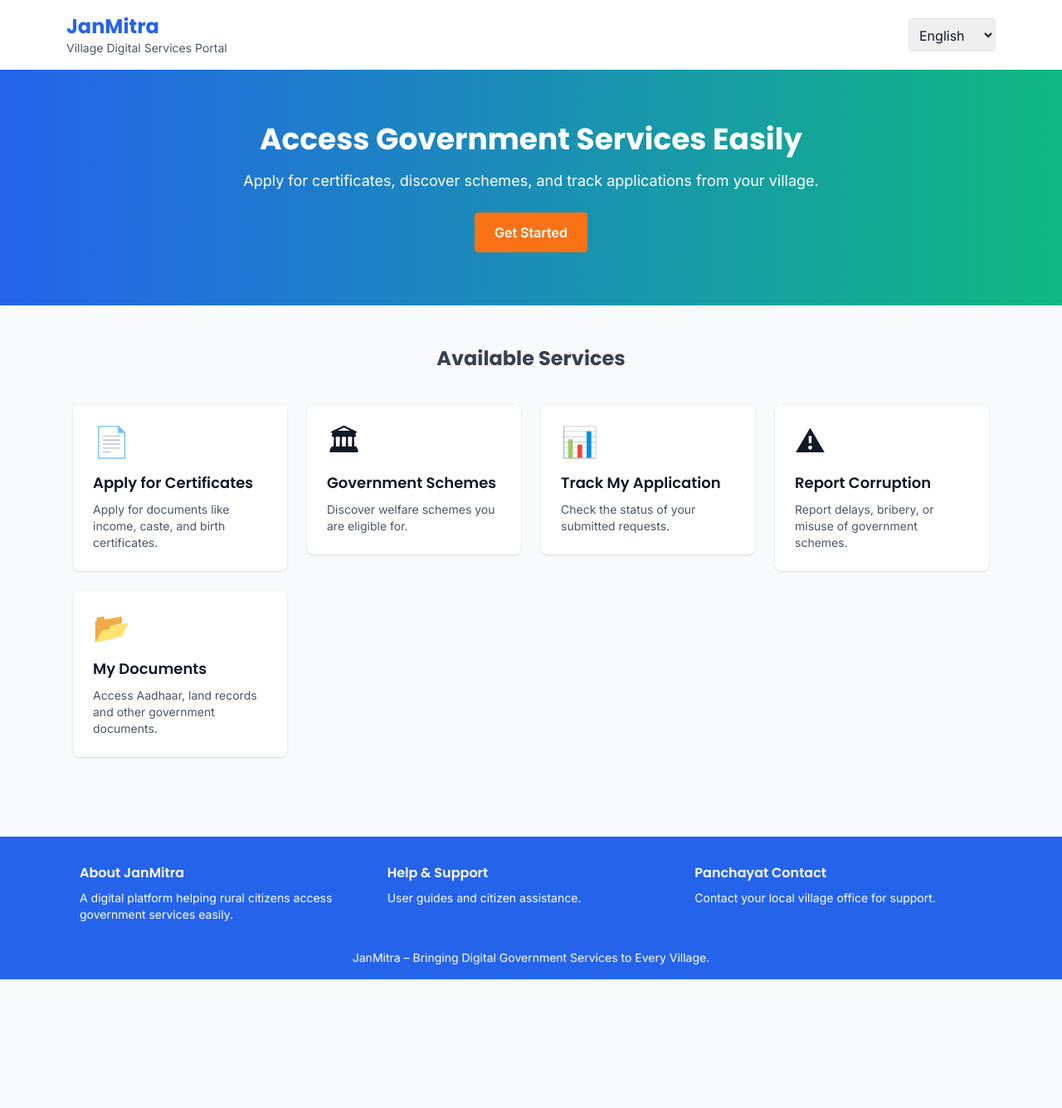
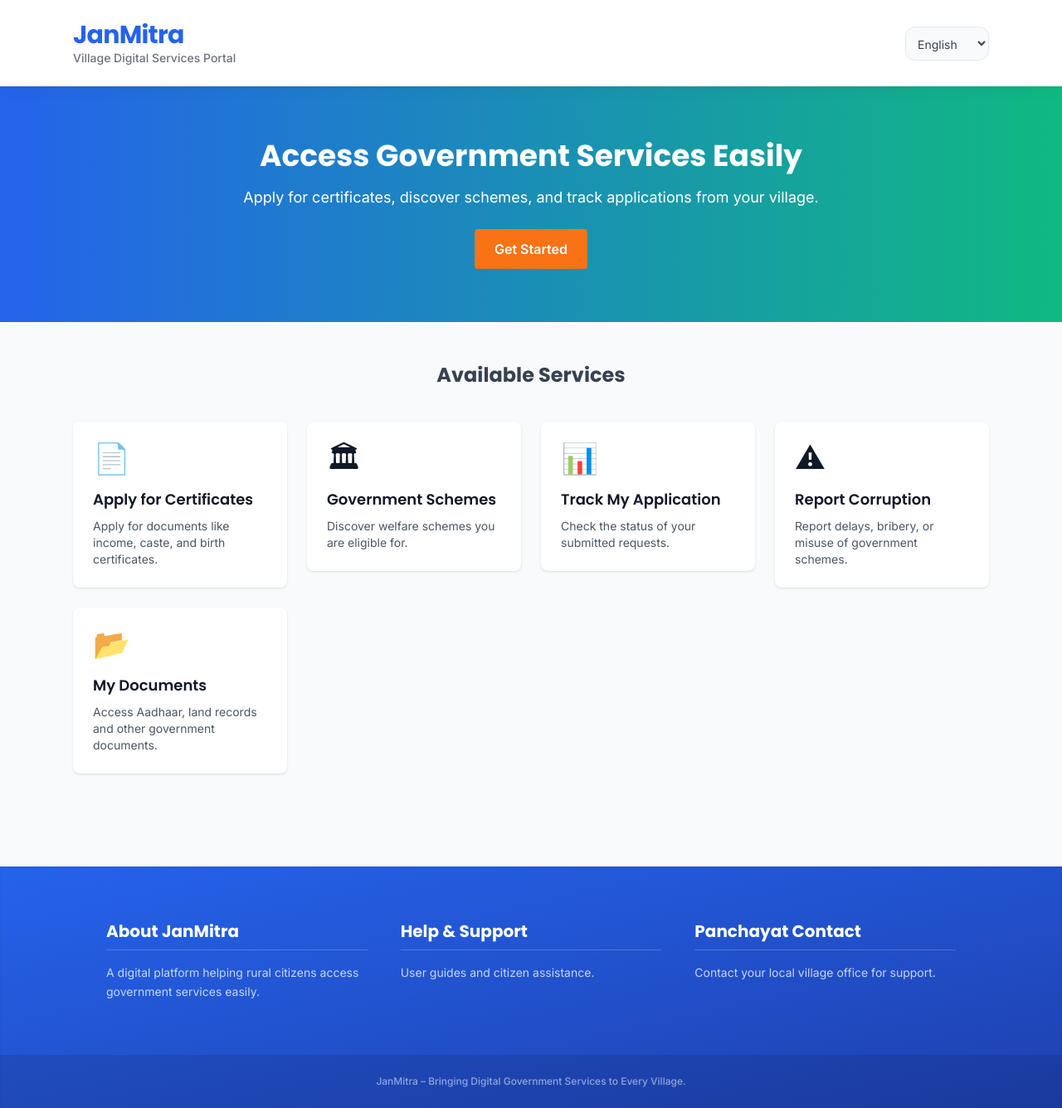
Before and after one commit to yellowgram1543/jamitra-portal, a React (Vite) app in the folder janmitra-portal/: page / in a window 1280 px wide. Shown: the whole page at 83% size. Before the commit the page ends 1180 px from the top, so only its background shows below. Built offline with nearby package versions, Linux system fonts and the light colour scheme.

Commit message:
updated css for header and footer

```diff
--- a/janmitra-portal/src/components/Footer.jsx
+++ b/janmitra-portal/src/components/Footer.jsx
@@ -5,25 +5,25 @@ function Footer() {
   const { t } = useLanguage();
 
   return (
-    <footer className="bg-brand-blue text-white mt-12">
-      <div className="max-w-6xl mx-auto grid md:grid-cols-3 gap-6 p-8">
+    <footer className="bg-gradient-to-br from-brand-blue to-brand-blue-dark text-white mt-16 shadow-inner">
+      <div className="max-w-6xl mx-auto grid md:grid-cols-3 gap-10 p-10 md:p-16">
         <div>
-          <h4 className="font-semibold mb-2">{t.aboutJanMitra}</h4>
-          <p className="text-sm">{t.aboutDesc}</p>
+          <h4 className="font-display font-bold text-xl mb-4 border-b border-white/20 pb-2">{t.aboutJanMitra}</h4>
+          <p className="text-sm text-blue-50/80 leading-relaxed">{t.aboutDesc}</p>
         </div>
 
         <div>
-          <h4 className="font-semibold mb-2">{t.helpSupport}</h4>
-          <p className="text-sm">{t.helpDesc}</p>
+          <h4 className="font-display font-bold text-xl mb-4 border-b border-white/20 pb-2">{t.helpSupport}</h4>
+          <p className="text-sm text-blue-50/80 leading-relaxed">{t.helpDesc}</p>
         </div>
 
         <div>
-          <h4 className="font-semibold mb-2">{t.panchayatContact}</h4>
-          <p className="text-sm">{t.panchayatDesc}</p>
+          <h4 className="font-display font-bold text-xl mb-4 border-b border-white/20 pb-2">{t.panchayatContact}</h4>
+          <p className="text-sm text-blue-50/80 leading-relaxed">{t.panchayatDesc}</p>
         </div>
       </div>
 
-      <div className="text-center pb-4 text-sm">
+      <div className="text-center py-6 text-xs font-medium text-blue-100/60 bg-black/10">
         {t.footerTagline}
       </div>
     </footer>
--- a/janmitra-portal/src/components/Header.jsx
+++ b/janmitra-portal/src/components/Header.jsx
@@ -6,17 +6,22 @@ function Header() {
   const { language, setLanguage, t } = useLanguage();
 
   return (
-    <header className="bg-white shadow-md">
-      <div className="max-w-6xl mx-auto flex justify-between items-center p-4">
+    <header className="bg-white shadow-soft sticky top-0 z-50">
+      <div className="max-w-6xl mx-auto flex justify-between items-center p-4 md:p-6">
         <div>
-          <Link to="/">
-            <h1 className="text-2xl font-bold text-brand-blue cursor-pointer">JanMitra</h1>
+          <Link to="/" className="hover:opacity-90 transition-opacity">
+            <h1 className="text-2xl md:text-3xl font-bold text-brand-blue tracking-tight font-display">
+              JanMitra
+            </h1>
           </Link>
-          <p className="text-sm text-gray-600">{t.portalTitle}</p>
+          <p className="text-xs md:text-sm text-gray-500 font-medium">
+            {t.portalTitle}
+          </p>
         </div>
 
+        <div className="flex items-center gap-4">
           <select
-          className="border p-2 rounded"
+            className="bg-gray-50 border border-gray-200 text-gray-700 text-sm rounded-xl focus:ring-brand-blue focus:border-brand-blue block p-2.5 outline-none transition-all"
             value={language}
             onChange={(e) => setLanguage(e.target.value)}
           >
@@ -25,6 +30,7 @@ function Header() {
             <option value="kn">Kannada</option>
           </select>
         </div>
+      </div>
     </header>
   );
 }
```
Lines whose indentation alone changed are shown as unchanged.
